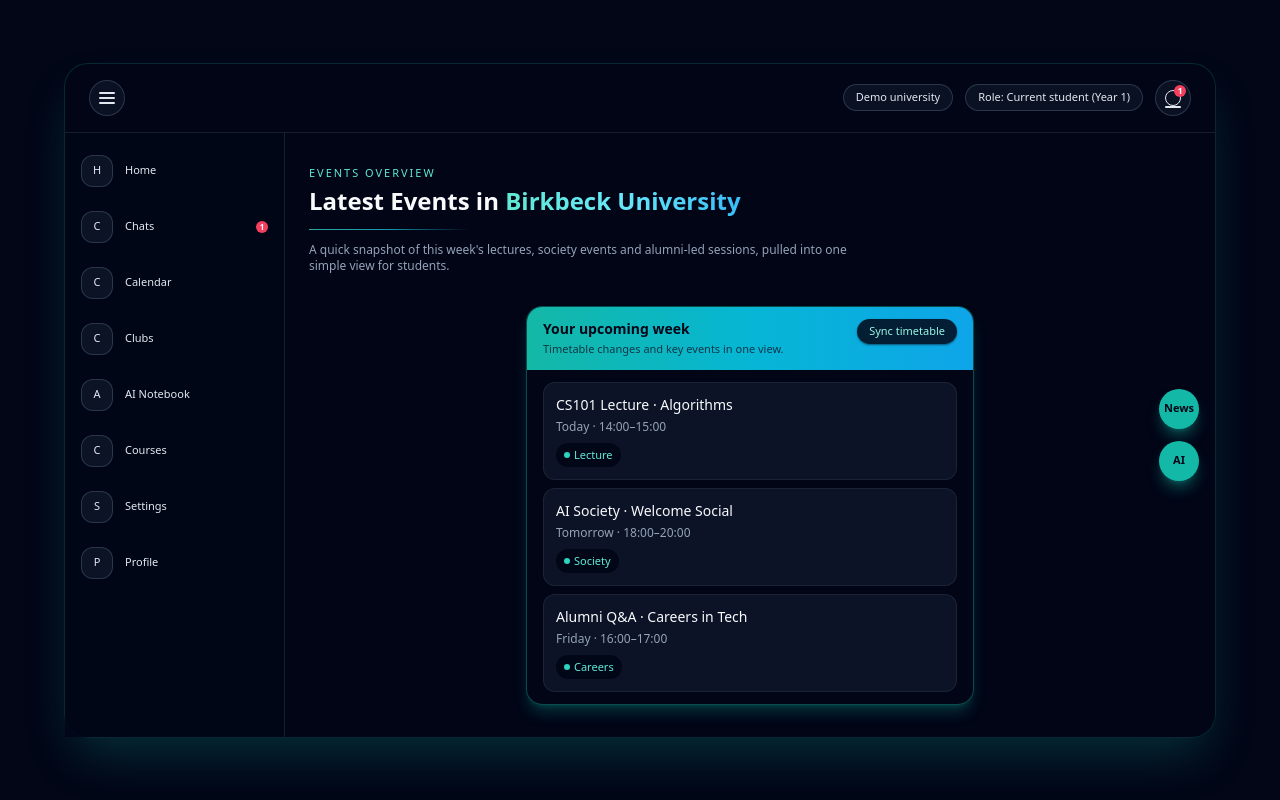
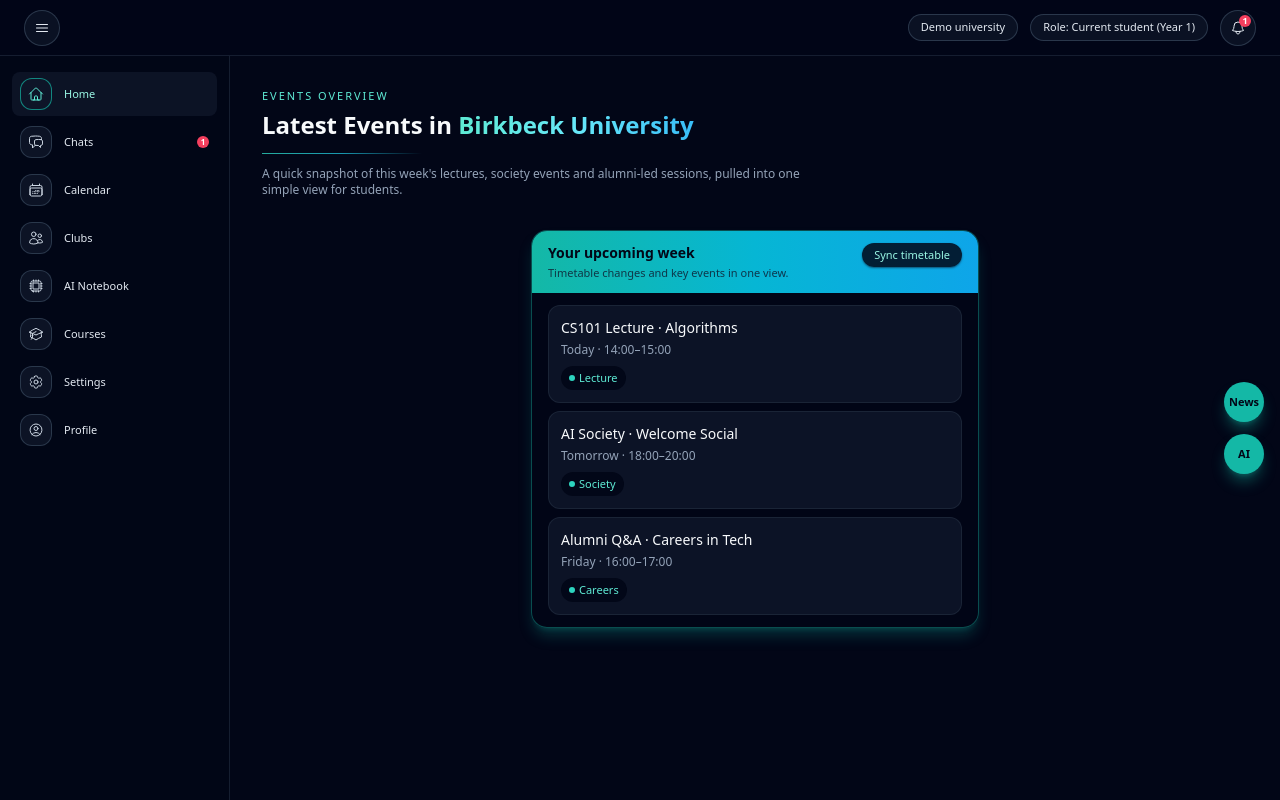
Before and after one commit to linguist101/Acaderra, a Next.js app in the folder web/: page /demo in a window 1280 px wide. Both pictures are taken after a click on the button "Toggle sidebar". Built offline with nearby package versions, Linux system fonts and the light colour scheme.

Commit message:
Update page.tsx

```diff
--- a/web/src/app/demo/page.tsx
+++ b/web/src/app/demo/page.tsx
@@ -1,6 +1,18 @@
 "use client";
 
 import { useState } from "react";
+import {
+  Bars3Icon,
+  BellIcon,
+  HomeIcon,
+  ChatBubbleLeftRightIcon,
+  CalendarDaysIcon,
+  UsersIcon,
+  CpuChipIcon,
+  AcademicCapIcon,
+  Cog6ToothIcon,
+  UserCircleIcon,
+} from "@heroicons/react/24/outline";
 
 const mockEvents = [
   {
@@ -23,6 +35,8 @@
   },
 ];
 
+type IconType = React.ComponentType<React.SVGProps<SVGSVGElement>>;
+
 export default function DemoHomePage() {
   const [sidebarCollapsed, setSidebarCollapsed] = useState(true);
 
@@ -31,33 +45,27 @@
       {/* Background accent */}
       <div className="pointer-events-none fixed inset-0 -z-10 bg-[radial-gradient(circle_at_top,_rgba(45,212,191,0.18),_transparent_55%),radial-gradient(circle_at_bottom,_rgba(8,47,73,0.85),_rgba(15,23,42,1))]" />
 
-      <div className="flex min-h-screen items-center justify-center px-4 py-8">
-        {/* Main app frame */}
-        <div className="flex w-full max-w-6xl flex-col rounded-3xl border border-teal-500/20 bg-slate-950/80 shadow-2xl shadow-teal-500/25 backdrop-blur-md">
-          {/* Header */}
-          <header className="flex items-center justify-between gap-4 border-b border-slate-800/70 px-6 py-4">
+      <div className="relative flex min-h-screen flex-col">
+        {/* HEADER */}
+        <header className="flex h-14 items-center justify-between border-b border-slate-800/70 bg-slate-950/80 px-4 md:px-6">
           {/* Left: hamburger */}
           <button
             className="flex h-9 w-9 items-center justify-center rounded-full border border-slate-700/80 bg-slate-900/70 text-slate-200 hover:border-teal-400 hover:text-teal-300"
             aria-label="Toggle sidebar"
             onClick={() => setSidebarCollapsed((prev) => !prev)}
           >
-              <span className="flex flex-col gap-[3px]">
-                <span className="block h-[2px] w-4 rounded-full bg-current" />
-                <span className="block h-[2px] w-4 rounded-full bg-current" />
-                <span className="block h-[2px] w-4 rounded-full bg-current" />
-              </span>
+            <Bars3Icon className="h-4 w-4" />
           </button>
 
           <div className="flex-1" />
 
           {/* Right: environment + role + bell */}
           <div className="flex items-center gap-3 text-[11px]">
-              <span className="rounded-full border border-slate-700/80 bg-slate-900/70 px-3 py-1 text-slate-200">
+            <span className="hidden rounded-full border border-slate-700/80 bg-slate-900/70 px-3 py-1 text-slate-200 md:inline">
               Demo university
             </span>
 
-              <span className="rounded-full border border-slate-700/80 bg-slate-900/70 px-3 py-1 text-slate-200">
+            <span className="hidden rounded-full border border-slate-700/80 bg-slate-900/70 px-3 py-1 text-slate-200 md:inline">
               Role: Current student (Year 1)
             </span>
 
@@ -65,10 +73,7 @@
               className="relative flex h-9 w-9 items-center justify-center rounded-full border border-slate-700/80 bg-slate-900/70 text-slate-200 hover:border-teal-400 hover:text-teal-300"
               aria-label="Notifications"
             >
-                {/* Simple bell shape */}
-                <span className="relative block h-4 w-4 rounded-full border border-current" />
-                <span className="absolute bottom-[7px] h-[2px] w-4 rounded-full bg-current" />
-                {/* Notification badge */}
+              <BellIcon className="h-4 w-4" />
               <span className="absolute right-1 top-1 inline-flex h-3 w-3 items-center justify-center rounded-full bg-rose-500 text-[9px] font-semibold text-white">
                 1
               </span>
@@ -76,29 +81,61 @@
           </div>
         </header>
 
-          {/* Main layout: sidebar + content */}
-          <div
-            className="grid min-h-[520px]"
-            style={{
-              gridTemplateColumns: sidebarCollapsed
-                ? "70px minmax(0,1fr)"
-                : "220px minmax(0,1fr)",
-            }}
+        {/* BODY: sidebar + main content */}
+        <div className="flex min-h-0 flex-1 overflow-hidden">
+          {/* SIDEBAR */}
+          <aside
+            className={[
+              "flex flex-col border-r border-slate-800/70 bg-slate-950/90 py-4 text-[11px] text-slate-300 transition-[width] duration-300 ease-out",
+              sidebarCollapsed ? "items-center w-[70px]" : "w-[230px] px-3",
+            ].join(" ")}
           >
-            {/* Sidebar */}
-            <aside className="flex flex-col items-center gap-3 border-r border-slate-800/70 bg-slate-950/85 px-2 py-4 text-[11px] text-slate-300 transition-all duration-200">
-              <SidebarItem label="Home" collapsed={sidebarCollapsed} />
-              <SidebarItem label="Chats" collapsed={sidebarCollapsed} notification />
-              <SidebarItem label="Calendar" collapsed={sidebarCollapsed} />
-              <SidebarItem label="Clubs" collapsed={sidebarCollapsed} />
-              <SidebarItem label="AI Notebook" collapsed={sidebarCollapsed} />
-              <SidebarItem label="Courses" collapsed={sidebarCollapsed} />
-              <SidebarItem label="Settings" collapsed={sidebarCollapsed} />
-              <SidebarItem label="Profile" collapsed={sidebarCollapsed} />
+            <SidebarItem
+              label="Home"
+              icon={HomeIcon}
+              collapsed={sidebarCollapsed}
+              active
+            />
+            <SidebarItem
+              label="Chats"
+              icon={ChatBubbleLeftRightIcon}
+              collapsed={sidebarCollapsed}
+              notification
+            />
+            <SidebarItem
+              label="Calendar"
+              icon={CalendarDaysIcon}
+              collapsed={sidebarCollapsed}
+            />
+            <SidebarItem
+              label="Clubs"
+              icon={UsersIcon}
+              collapsed={sidebarCollapsed}
+            />
+            <SidebarItem
+              label="AI Notebook"
+              icon={CpuChipIcon}
+              collapsed={sidebarCollapsed}
+            />
+            <SidebarItem
+              label="Courses"
+              icon={AcademicCapIcon}
+              collapsed={sidebarCollapsed}
+            />
+            <SidebarItem
+              label="Settings"
+              icon={Cog6ToothIcon}
+              collapsed={sidebarCollapsed}
+            />
+            <SidebarItem
+              label="Profile"
+              icon={UserCircleIcon}
+              collapsed={sidebarCollapsed}
+            />
           </aside>
 
-            {/* Content */}
-            <section className="relative px-6 py-8">
+          {/* CONTENT */}
+          <section className="relative flex-1 overflow-y-auto px-5 py-6 md:px-8 md:py-8">
             {/* Heading block */}
             <div className="max-w-xl">
               <p className="text-[11px] font-medium uppercase tracking-[0.18em] text-teal-300">
@@ -154,7 +191,7 @@
               </div>
             </div>
 
-              {/* Right floating buttons (kept minimal, in theme) */}
+            {/* Right floating buttons (in theme, optional) */}
             <div className="pointer-events-none absolute inset-y-0 right-4 hidden flex-col items-end justify-center gap-3 md:flex">
               <button className="pointer-events-auto flex h-10 w-10 items-center justify-center rounded-full bg-teal-500 text-slate-950 shadow-lg shadow-teal-500/40 hover:bg-teal-400 text-[11px] font-semibold">
                 News
@@ -166,31 +203,43 @@
           </section>
         </div>
       </div>
-      </div>
     </main>
   );
 }
 
 /**
- * Sidebar item that supports collapsed/expanded states.
- * - collapsed: 70px wide, icon+small label under
- * - expanded: wider, icon + text in a row
+ * Sidebar item with Heroicons, supporting collapsed/expanded states.
  */
 function SidebarItem({
   label,
+  icon: Icon,
   collapsed,
   notification,
+  active,
 }: {
   label: string;
+  icon: IconType;
   collapsed: boolean;
   notification?: boolean;
+  active?: boolean;
 }) {
+  const baseIconClasses =
+    "h-4 w-4 flex-shrink-0 " +
+    (active ? "text-teal-300" : "text-slate-300 group-hover:text-teal-200");
+
   if (collapsed) {
-    // Collapsed: stacked
+    // Collapsed: centered stack
     return (
-      <div className="relative flex flex-col items-center gap-1">
-        <div className="flex h-9 w-9 items-center justify-center rounded-xl border border-slate-700/80 bg-slate-900/80 text-[11px] text-slate-200">
-          {label[0]}
+      <div className="relative mb-1 flex flex-col items-center gap-1">
+        <div
+          className={[
+            "flex h-9 w-9 items-center justify-center rounded-xl border bg-slate-900/80",
+            active
+              ? "border-teal-500/70 text-teal-300"
+              : "border-slate-700/80 text-slate-300",
+          ].join(" ")}
+        >
+          <Icon className="h-4 w-4" />
         </div>
         {notification && (
           <span className="absolute -right-1 top-0 inline-flex h-3 w-3 items-center justify-center rounded-full bg-rose-500 text-[8px] font-semibold text-white">
@@ -204,13 +253,30 @@
     );
   }
 
-  // Expanded: icon + text row
+  // Expanded: row with icon and label
   return (
-    <button className="group relative flex w-full items-center gap-3 rounded-lg px-2 py-1.5 text-left text-slate-200 hover:bg-slate-900/70">
-      <div className="flex h-8 w-8 items-center justify-center rounded-xl border border-slate-700/80 bg-slate-900/80 text-[11px] text-slate-200">
-        {label[0]}
+    <button
+      className={[
+        "group relative mb-1 flex w-full items-center gap-3 rounded-lg px-2 py-1.5 text-left transition-colors",
+        active ? "bg-slate-900/80" : "hover:bg-slate-900/60",
+      ].join(" ")}
+    >
+      <div
+        className={[
+          "flex h-8 w-8 items-center justify-center rounded-xl border bg-slate-900/80",
+          active
+            ? "border-teal-500/70 text-teal-300"
+            : "border-slate-700/80 text-slate-300",
+        ].join(" ")}
+      >
+        <Icon className={baseIconClasses} />
       </div>
-      <span className="text-[11px] text-slate-200 group-hover:text-teal-200">
+      <span
+        className={
+          "text-[11px] " +
+          (active ? "text-teal-200" : "text-slate-200 group-hover:text-teal-200")
+        }
+      >
         {label}
       </span>
       {notification && (
```
Lines whose indentation alone changed are shown as unchanged.
